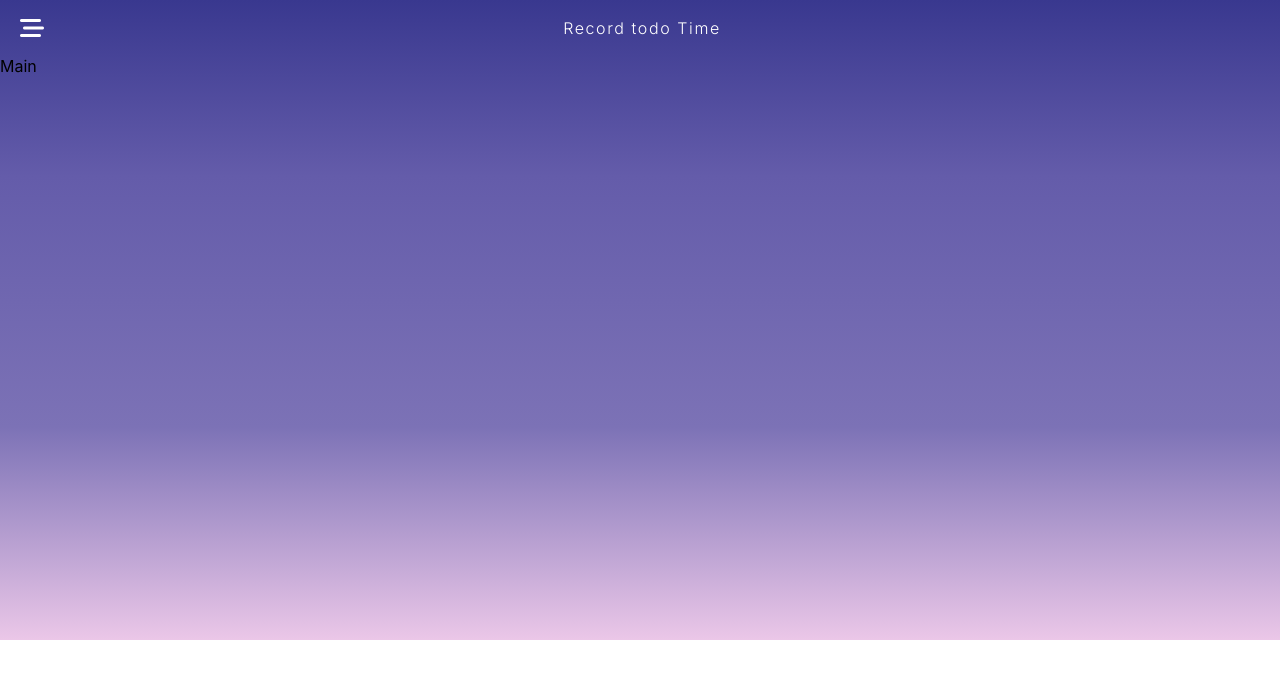
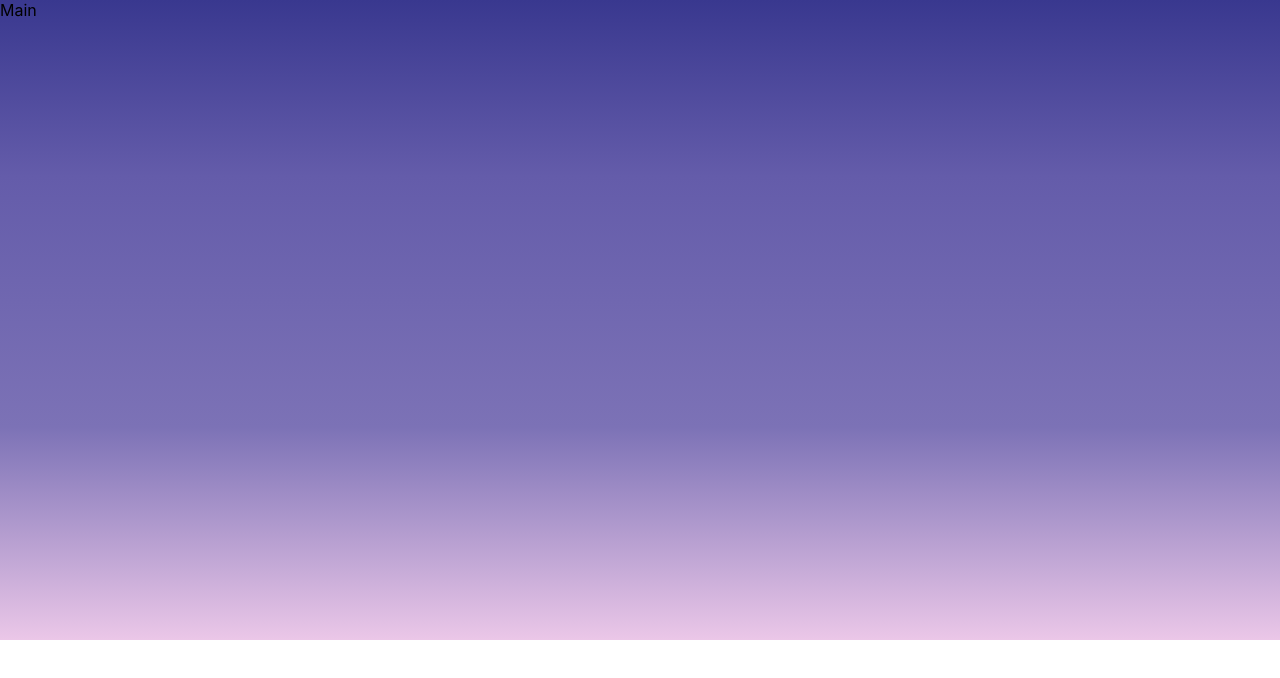
Before and after one commit to 12Ahn22/React-todo-timer, a React (Create React App) app: page / in a window 1280 px wide. Shown: the top 678 px of the page. Built offline with nearby package versions, Linux system fonts and the light colour scheme.

Commit message:
feat: url path가 /인 경우 헤더 사용 안함

```diff
--- a/src/components/UI/Layout.js
+++ b/src/components/UI/Layout.js
@@ -1,13 +1,15 @@
 import React from 'react';
-import { Outlet } from 'react-router-dom';
+import { Outlet, useLocation } from 'react-router-dom';
 import Header from './Header/Header';
 import Section from './Section';
 
 const Layout = () => {
+  const { pathname } = useLocation();
+
   return (
     <Section>
       {/* HEADER */}
-      <Header />
+      {pathname !== '/' && <Header />}
       {/* OUTLET */}
       <Outlet />
     </Section>
```
